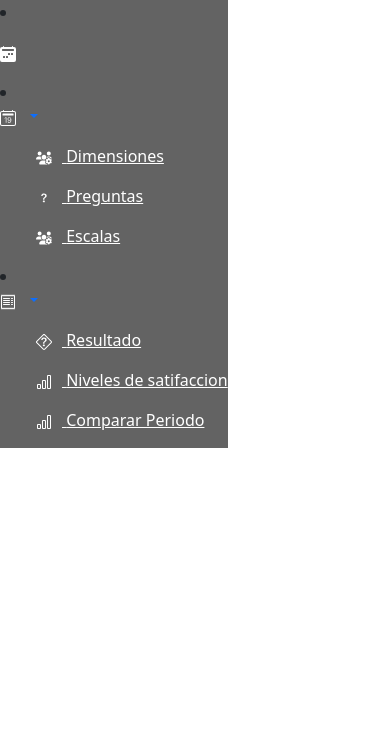
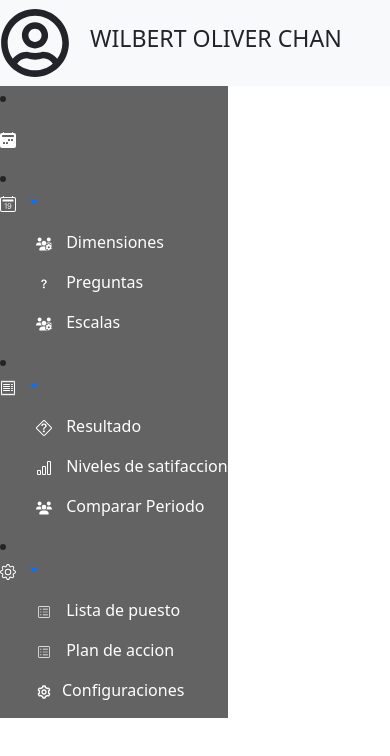
Before and after one commit to wilbert2004/Woorkfell, a React (Create React App) app in the folder frontend/: page /home in a window 390 px wide. Shown: the top 756 px of the page. Built offline with nearby package versions, Linux system fonts and the light colour scheme; a web font is replaced by a local one.

Commit message:
rutas de sidebar finalizado

```diff
--- a/frontend/src/App.css
+++ b/frontend/src/App.css
@@ -1,7 +1,7 @@
 /* src/App.css o cualquier archivo CSS global */
 @import url('https://fonts.googleapis.com/css2?family=Alkatra:wght@400..700&display=swap');
 @import url('https://fonts.googleapis.com/css2?family=Amaranth:ital,wght@0,400;0,700;1,400;1,700&display=swap');
-
+@import url('https://fonts.googleapis.com/css2?family=Inter+Tight:ital,wght@0,100..900;1,100..900&display=swap');
 
 
 /* src/App.css o cualquier archivo CSS que estés usando */
@@ -44,3 +44,23 @@
   width: 442px;
   height: 55px;
 }
+
+
+.letracolor{
+  color: #ffffff;
+  text-decoration: none;
+}
+
+.circle {
+  width: 70px; /* Tamaño de la imagen */
+  height: 70px;
+  border-radius: 50%; /* Hace la imagen circular */
+  object-fit: cover; /* Ajusta la imagen dentro del contenedor circular */
+  margin-right: 20px; /* Espaciado entre la imagen y el texto */
+}
+
+/* Sección de la imagen */
+.profile-section {
+  display: flex;
+  align-items: center; /* Centra verticalmente la imagen y el texto */
+}
--- a/frontend/src/App.jsx
+++ b/frontend/src/App.jsx
@@ -10,7 +10,9 @@ import Preguntas from "./components/preguntas";
 import Escalas from "./components/escala";
 import Resultados from "./components/resultados";
 import Nivelsatisfaccion from "./components/nivelsatisfaccion";
-
+import Comparacion from "./components/comparacion";
+import Listapuestos from "./components/listapuestos";
+import Planaccion from "./components/planaccion";
 //importacion de react router dom
 import { BrowserRouter as Router, Routes, Route } from "react-router-dom";
 
@@ -43,6 +45,9 @@ function App() {
           path="/nivelsatisfaccion"
           element={<Nivelsatisfaccion />}
         ></Route>
+        <Route path="/comparacion" element={<Comparacion />}></Route>
+        <Route path="/listapuestos" element={<Listapuestos />}></Route>
+        <Route path="/planaccion" element={<Planaccion />}></Route>
         {/* Agregar rutas para las otras secciones */}
       </Routes>
     </Router>
--- /dev/null
+++ b/frontend/src/components/comparacion.jsx
@@ -0,0 +1,11 @@
+import React from "react";
+
+const Comparacion = () => {
+  return (
+    <div>
+      <h2>soy el componente de comparacion </h2>
+    </div>
+  );
+};
+
+export default Comparacion;
--- a/frontend/src/components/home.jsx
+++ b/frontend/src/components/home.jsx
@@ -3,16 +3,25 @@ import { Link } from "react-router-dom";
 import { BsCalendar2WeekFill } from "react-icons/bs";
 import { BsCalendar2Date } from "react-icons/bs";
 import { FaUsersGear } from "react-icons/fa6";
-import { BsFilePpt } from "react-icons/bs";
-import { BsPeopleFill } from "react-icons/bs";
 import { BsQuestion } from "react-icons/bs";
 import { BsReceipt } from "react-icons/bs";
 import { BsQuestionDiamond } from "react-icons/bs";
 import { BsBarChart } from "react-icons/bs";
+import { BsGear } from "react-icons/bs";
+import { FaUsers } from "react-icons/fa6";
+import { CiViewList } from "react-icons/ci";
+import { BiCog } from "react-icons/bi";
+import { FaRegUserCircle } from "react-icons/fa";
 
 const Home = () => {
   return (
     <div>
+      <nav className="navbar navbar-light bg-light ">
+        <div className="profile-section">
+          <FaRegUserCircle className="circle" />
+          <h3 className="font-inter-bold">WILBERT OLIVER CHAN</h3>
+        </div>
+      </nav>
       <div className="container-fluid ">
         <div className=" row flex-nowrap ">
           <div
@@ -26,13 +35,7 @@ const Home = () => {
                 to="/home"
                 className="text-while text-decoration-none me-me-auto pb-3 align-items-center d-flex "
               >
-                <span
-                  className="fs-5 d-none d-sm-inline letracolor"
-                  style={{
-                    color: "white",
-                    listStyle: "none",
-                  }}
-                >
+                <span className="fs-5 d-none d-sm-inline letracolor">
                   Workfeel
                 </span>
               </Link>
@@ -51,13 +54,7 @@ const Home = () => {
                 <span style={{ color: "white", marginRight: "10px" }}>
                   <BsCalendar2WeekFill />
                 </span>
-                <span
-                  className="fs-5 d-none d-sm-inline"
-                  style={{
-                    color: "white",
-                    listStyle: "none",
-                  }}
-                >
+                <span className="fs-5 d-none d-sm-inline letracolor">
                   Periodo
                 </span>
               </Link>
@@ -68,23 +65,13 @@ const Home = () => {
                 <span style={{ color: "white", marginRight: "10px" }}>
                   <BsCalendar2Date />
                 </span>
-                <span
-                  className="fs-5 d-none d-sm-inline"
-                  style={{
-                    color: "white",
-                  }}
-                >
+                <span className="fs-5 d-none d-sm-inline letracolor">
                   Encuestas
                 </span>
               </Link>
               <ul className="w-100 ">
                 <li className="collapse show nav flex-column ms-1 ">
-                  <Link
-                    to="/dimensiones"
-                    style={{
-                      color: "white",
-                    }}
-                  >
+                  <Link to="/dimensiones" className="letracolor">
                     <span style={{ color: "white", marginRight: "10px" }}>
                       <FaUsersGear />
                     </span>{" "}
@@ -94,13 +81,7 @@ const Home = () => {
               </ul>
               <ul className="w-100">
                 <li className="collapse show nav flex-column ms-1">
-                  <Link
-                    to="/preguntas"
-                    className="letracolor"
-                    style={{
-                      color: "white",
-                    }}
-                  >
+                  <Link to="/preguntas" className="letracolor">
                     <span style={{ color: "white", marginRight: "10px" }}>
                       <BsQuestion />
                     </span>{" "}
@@ -110,12 +91,7 @@ const Home = () => {
               </ul>
               <ul className="w-100">
                 <li className="collapse show nav flex-column ms-1">
-                  <Link
-                    to="/escalas"
-                    style={{
-                      color: "white",
-                    }}
-                  >
+                  <Link to="/escalas" className="letracolor">
                     <span style={{ color: "white", marginRight: "10px" }}>
                       <FaUsersGear />
                     </span>{" "}
@@ -130,24 +106,14 @@ const Home = () => {
                 <span style={{ color: "white", marginRight: "10px" }}>
                   <BsReceipt />
                 </span>
-                <span
-                  className="fs-5 d-none d-sm-inline"
-                  style={{
-                    color: "white",
-                  }}
-                >
+                <span className="fs-5 d-none d-sm-inline letracolor">
                   Resultados
                 </span>
               </Link>
               {/* submodulo de resultados  */}
               <ul className="w-100 ">
                 <li className="collapse show nav flex-column ms-1 ">
-                  <Link
-                    to="/Resultados"
-                    style={{
-                      color: "white",
-                    }}
-                  >
+                  <Link to="/Resultados" className="letracolor">
                     <span style={{ color: "white", marginRight: "10px" }}>
                       <BsQuestionDiamond />
                     </span>{" "}
@@ -157,12 +123,7 @@ const Home = () => {
               </ul>
               <ul className="w-100 ">
                 <li className="collapse show nav flex-column ms-1 ">
-                  <Link
-                    to="/Nivelsatisfaccion"
-                    style={{
-                      color: "white",
-                    }}
-                  >
+                  <Link to="/Nivelsatisfaccion" className="letracolor">
                     <span style={{ color: "white", marginRight: "10px" }}>
                       <BsBarChart />
                     </span>{" "}
@@ -172,16 +133,52 @@ const Home = () => {
               </ul>
               <ul className="w-100 ">
                 <li className="collapse show nav flex-column ms-1 ">
-                  <Link
-                    to="/dimensiones"
-                    style={{
-                      color: "white",
-                    }}
-                  >
+                  <Link to="/Comparacion" className="letracolor">
                     <span style={{ color: "white", marginRight: "10px" }}>
-                      <BsBarChart />
+                      <FaUsers />
                     </span>{" "}
                     Comparar Periodo
+                  </Link>
+                </li>
+              </ul>
+            </li>
+            <li>
+              <Link className="text-while text-decoration-none me-me-auto pb-3 align-items-center d-flex dropdown-toggle">
+                <span style={{ color: "white", marginRight: "10px" }}>
+                  <BsGear />
+                </span>
+                <span className="fs-5 d-none d-sm-inline letracolor">
+                  Generales
+                </span>
+              </Link>
+              <ul className="w-100 ">
+                <li className="collapse show nav flex-column ms-1 ">
+                  <Link to="/Listapuestos" className="letracolor">
+                    <span style={{ color: "white", marginRight: "10px" }}>
+                      <CiViewList />
+                    </span>{" "}
+                    Lista de puesto
+                  </Link>
+                </li>
+              </ul>
+              <ul className="w-100 ">
+                <li className="collapse show nav flex-column ms-1 ">
+                  <Link to="/Planaccion" className="letracolor">
+                    <span style={{ color: "white", marginRight: "10px" }}>
+                      <CiViewList />
+                    </span>{" "}
+                    Plan de accion
+                  </Link>
+                </li>
+              </ul>
+              <ul className="w-100">
+                <li className="collapse show nav flex-column ms-1">
+                  <Link to="/Planaccion" className="letracolor">
+                    <span style={{ color: "white", marginRight: "10px" }}>
+                      <BiCog />
+                    </span>
+                    {""}
+                    Configuraciones
                   </Link>
                 </li>
               </ul>
--- /dev/null
+++ b/frontend/src/components/listapuestos.jsx
@@ -0,0 +1,11 @@
+import React from "react";
+
+const Listapuestos = () => {
+  return (
+    <div>
+      <h2>componente de lista de puesto</h2>
+    </div>
+  );
+};
+
+export default Listapuestos;
--- /dev/null
+++ b/frontend/src/components/planaccion.jsx
@@ -0,0 +1,11 @@
+import React from "react";
+
+const Planaccion = () => {
+  return (
+    <div>
+      <h2>este es mi componente de mi plan de accion </h2>
+    </div>
+  );
+};
+
+export default Planaccion;
```
Also changed, not shown: frontend/src/components/configuracion.jsx (added, +11 -0 lines).
